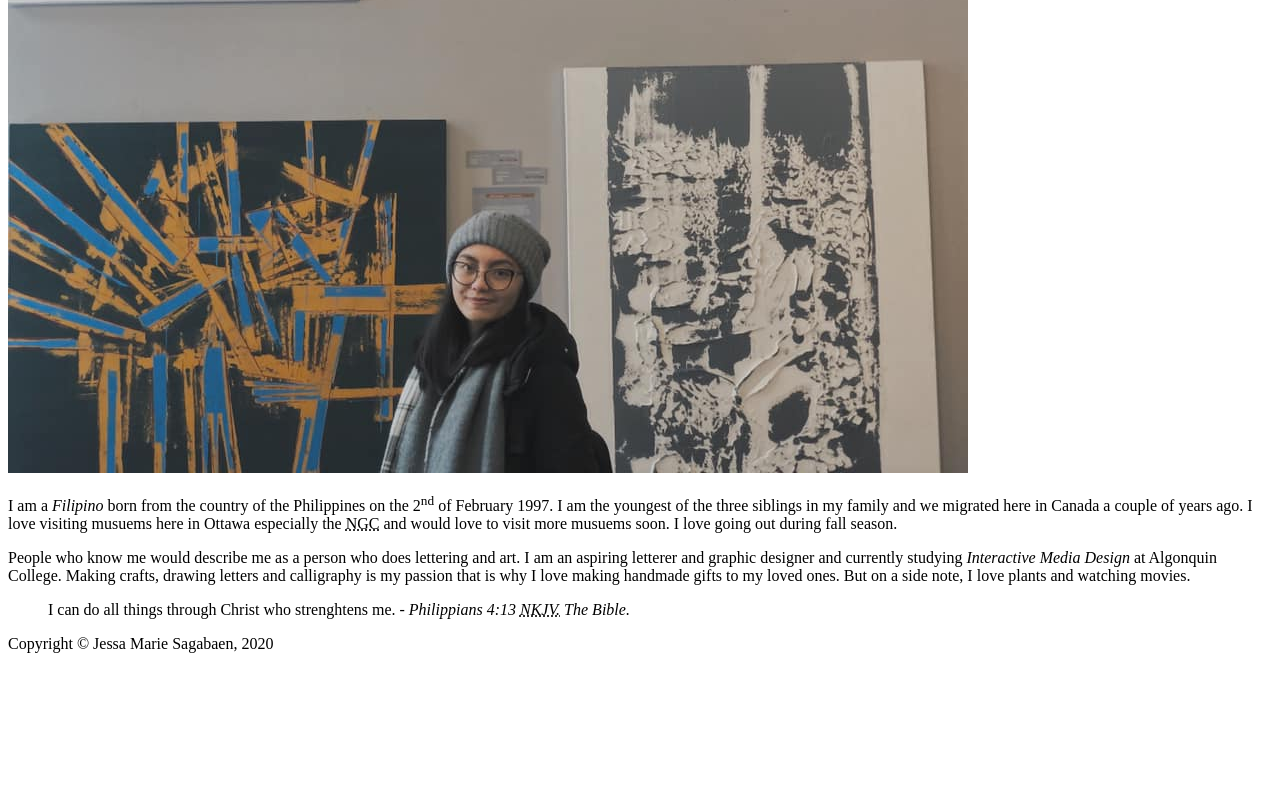
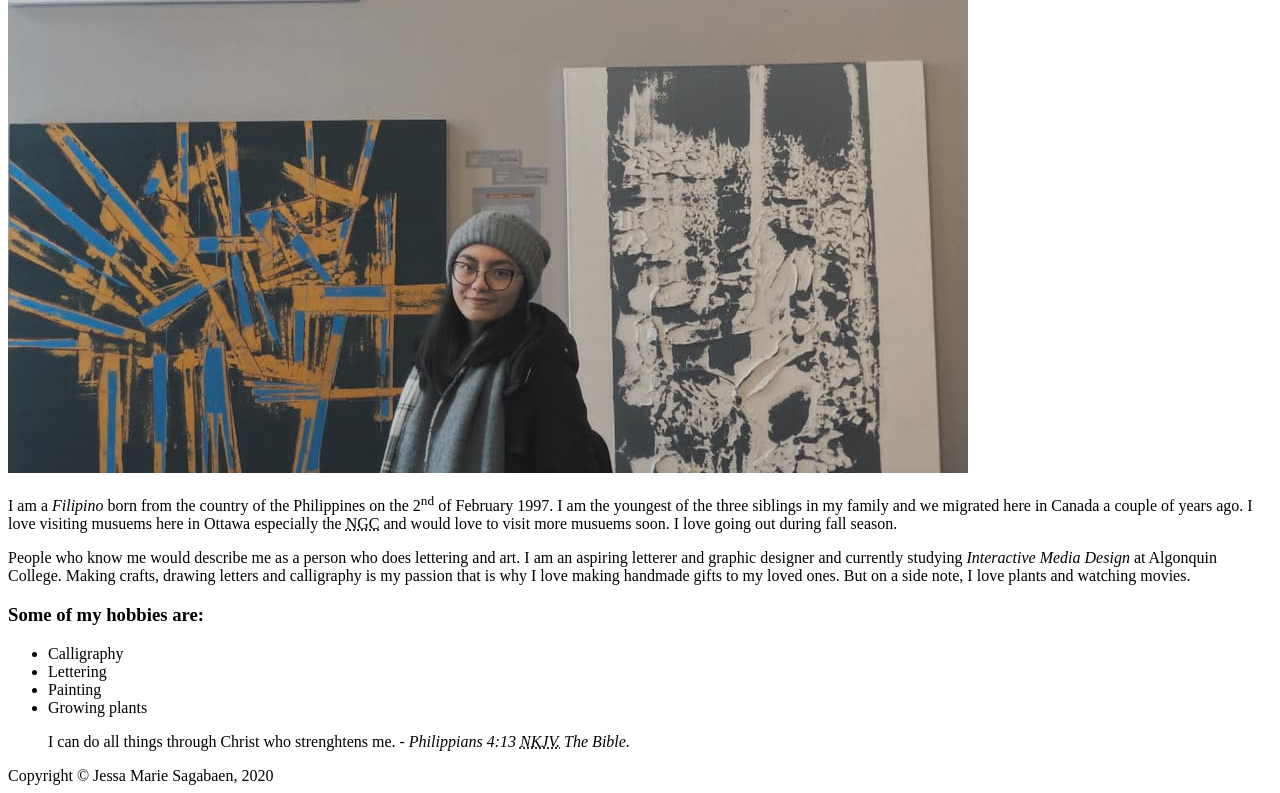
Before and after one commit to saga0022/fallterm.saga0022.github.io, a plain HTML site: page html-assignment/index.html in a window 1280 px wide. Shown: the part 374-1167 px from the top of the page. Before the commit the page ends 1035 px from the top, so only its background shows below. Drawn offline with Linux system fonts and the light colour scheme.

Commit message:
adding list

```diff
--- a/html-assignment/index.html
+++ b/html-assignment/index.html
@@ -21,7 +21,16 @@
             People who know me would describe me as a person who does lettering and art. I am an aspiring letterer and graphic designer and currently studying <em>Interactive Media Design
             </em> at Algonquin College. Making crafts, drawing letters and calligraphy is my passion that is why I love making handmade gifts to my loved ones. But on a side note, I love plants and watching movies.
         </p>
-
+        <aside>
+            <h3>Some of my hobbies are:</h3>
+            <!-- Adding unordered list -->
+            <ul>
+              <li>Calligraphy</li>
+              <li>Lettering</li>
+              <li>Painting</li>
+              <li>Growing plants</li>
+            </ul>
+          </aside>
         <blockquote>I can do all things through Christ who strenghtens me.
             <cite>- Philippians 4:13 <abbr title="New King James Version">NKJV.</abbr> The Bible.</cite>
         </blockquote>
```
